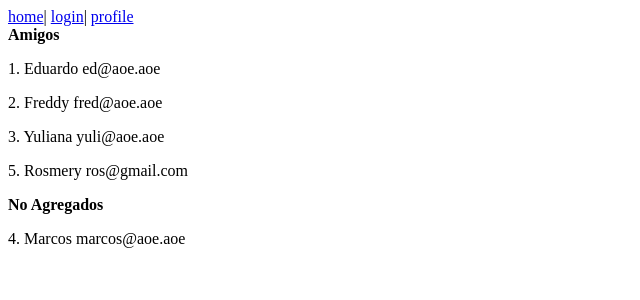
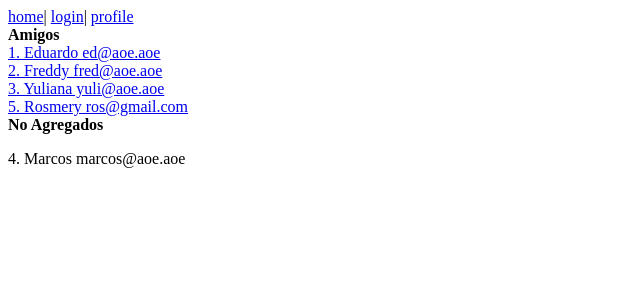
Before and after one commit to roswil/chatmsg, an Angular app: page /home in a window 1280 px wide. Shown: the top 300 px of the page, without its empty margins (0-640 px from the left). Built offline with nearby package versions, Linux system fonts and the light colour scheme.

Commit message:
interactuando entre dos vistas y enviando valores entre dos componentes

```diff
--- a/src/app/app.module.ts
+++ b/src/app/app.module.ts
@@ -13,7 +13,7 @@ const appRoutes: Routes=[
   {path: '', component: HomeComponent},
   {path: 'home', component:HomeComponent},
   {path: 'login', component:LoginComponent},
-  {path: 'conversation', component:ConversationComponent},
+  {path: 'conversation/:uid', component:ConversationComponent},
   {path: 'profile', component:ProfileComponent}
 ];
 @NgModule({
--- a/src/app/conversation/conversation.component.ts
+++ b/src/app/conversation/conversation.component.ts
@@ -1,4 +1,5 @@
 import { Component, OnInit } from '@angular/core';
+import { ActivatedRoute } from '@angular/router';
 
 @Component({
   selector: 'app-conversation',
@@ -6,8 +7,11 @@ import { Component, OnInit } from '@angular/core';
   styleUrls: ['./conversation.component.css']
 })
 export class ConversationComponent implements OnInit {
-
-  constructor() { }
+friendId:any;
+  constructor(private activatedRoute: ActivatedRoute) {
+    this.friendId=this.activatedRoute.snapshot.params['uid']
+    console.log(this.friendId);
+  }
 
   ngOnInit() {
   }
--- a/src/app/home/home.component.html
+++ b/src/app/home/home.component.html
@@ -1,10 +1,11 @@
 <br/>
 <b>Amigos</b>
 <ng-container *ngFor="let user of friends; let i=index">
-
-<p *ngIf="user.friend" >
-{{i+1}}. {{user.nick}} {{user.email}}
-</p>
+<div *ngIf="user.friend" >
+    <a routerLink="/conversation/{{user.uid}}" >
+    {{i+1}}. {{user.nick}} {{user.email}}
+    </a>
+</div>
 </ng-container>
 
 <b>No Agregados</b>
```
